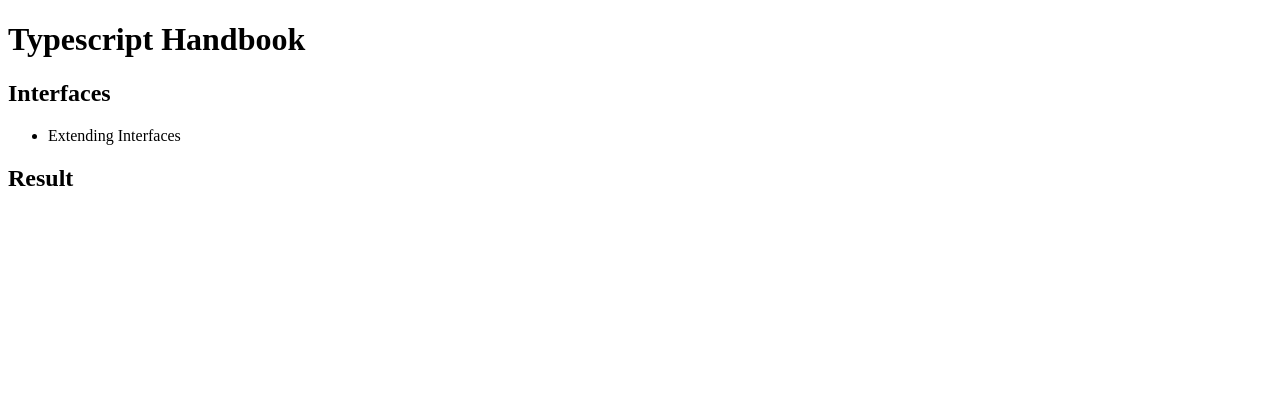
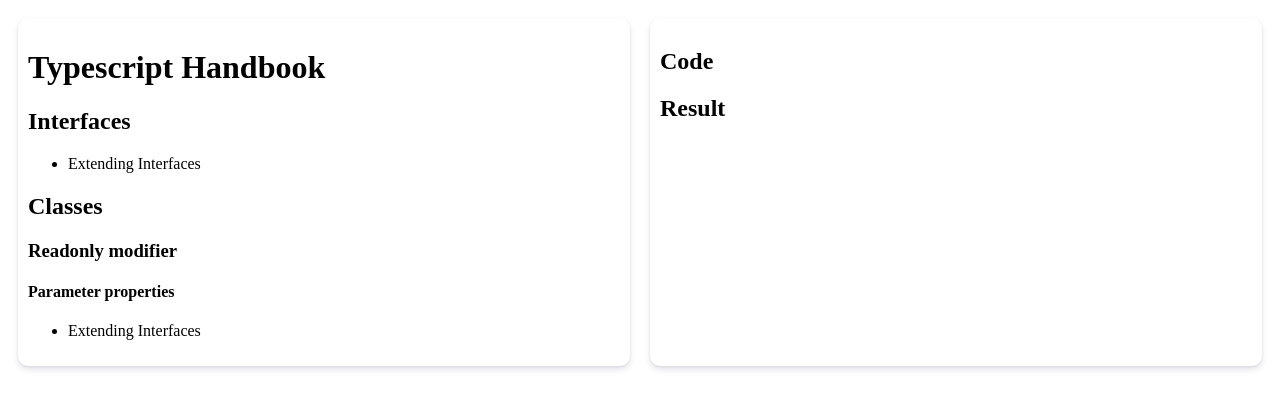
Before and after one commit to qvil/typescript-handbook, a React (Create React App) app: page / in a window 1280 px wide. Shown: the top 408 px of the page. Built offline with nearby package versions, Linux system fonts and the light colour scheme.

Commit message:
Add Card Style, Classes example
* Classes : Parameter properties - Extending Interfaces

```diff
--- a/package.json
+++ b/package.json
@@ -7,7 +7,8 @@
     "gh-pages": "^1.1.0",
     "react": "^16.3.2",
     "react-dom": "^16.3.2",
-    "react-scripts-ts": "2.15.1"
+    "react-scripts-ts": "2.15.1",
+    "styled-components": "^3.2.6"
   },
   "scripts": {
     "predeploy": "npm run build",
--- a/src/App.tsx
+++ b/src/App.tsx
@@ -1,30 +1,76 @@
 import * as React from "react";
+// import * as fs from "fs";
+import styled from "styled-components";
+import Octo from "./Octo";
+
+const RootConatiner = styled.div`
+  display: flex;
+`;
+
+const CardContainer = styled.div`
+  flex: 1;
+  padding: 10px;
+  margin: 10px;
+  box-shadow: 0 4px 6px rgba(50, 50, 93, 0.11), 0 1px 3px rgba(0, 0, 0, 0.08);
+  border-radius: 10px;
+`;
+
+const List = styled.li`
+  cursor: pointer;
+`;
 
 class App extends React.Component<any, any> {
   state = {
     text: ""
   };
 
-  _setText = () => {
-    this.setState({ text: "Hello" });
+  _setText = (text: any) => () => {
+    this.setState({ text });
   };
 
   public render() {
     const { _setText } = this;
     const { text } = this.state;
+    const octo = new Octo("I'm Octo~");
+
+    // this.readFile("./Octo.ts");
 
     return (
-      <div className="App">
+      <RootConatiner>
+        <CardContainer>
           <h1>Typescript Handbook</h1>
           <h2>Interfaces</h2>
           <ul>
-          <li onClick={_setText}>Extending Interfaces</li>
+            <List onClick={_setText("Hello")}>Extending Interfaces</List>
           </ul>
+          <h2>Classes</h2>
+          <h3>Readonly modifier</h3>
+          <h4>Parameter properties</h4>
+          <ul>
+            <List onClick={_setText(octo.name)}>Extending Interfaces</List>
+          </ul>
+          <div>{}</div>
+        </CardContainer>
+        <CardContainer>
+          <h2>Code</h2>
           <h2>Result</h2>
           <div>{text}</div>
-      </div>
+        </CardContainer>
+      </RootConatiner>
     );
   }
+
+  // private readFile = (path: string): string => {
+  //   fs.readFile(path, (err, data) => {
+  //     if (err) {
+  //       throw err;
+  //     }
+  //     console.log(data);
+  //   });
+  //   const stream = "asdf";
+
+  //   return stream;
+  // };
 }
 
 export default App;
--- /dev/null
+++ b/src/Octo.ts
@@ -0,0 +1,6 @@
+export default class Octopus {
+  readonly numberOfLegs: number = 8;
+  // constructor(private readonly name: string) { // Error
+  constructor(readonly name: string) { // publis is OK
+  }
+}
--- a/tslint.json
+++ b/tslint.json
@@ -8,6 +8,7 @@
     "member-access": false,
     "no-empty": false,
     "no-console": false,
-    "variable-name": [true, "ban-keywords", "check-format", "allow-leading-underscore"]
+    "variable-name": [true, "ban-keywords", "check-format", "allow-leading-underscore", "allow-pascal-case"],
+    "ordered-imports": false
   }
 }
```
Also changed, not shown: 1 other file (tests, documents, lock files or other folders). Lines whose indentation alone changed are shown as unchanged.
